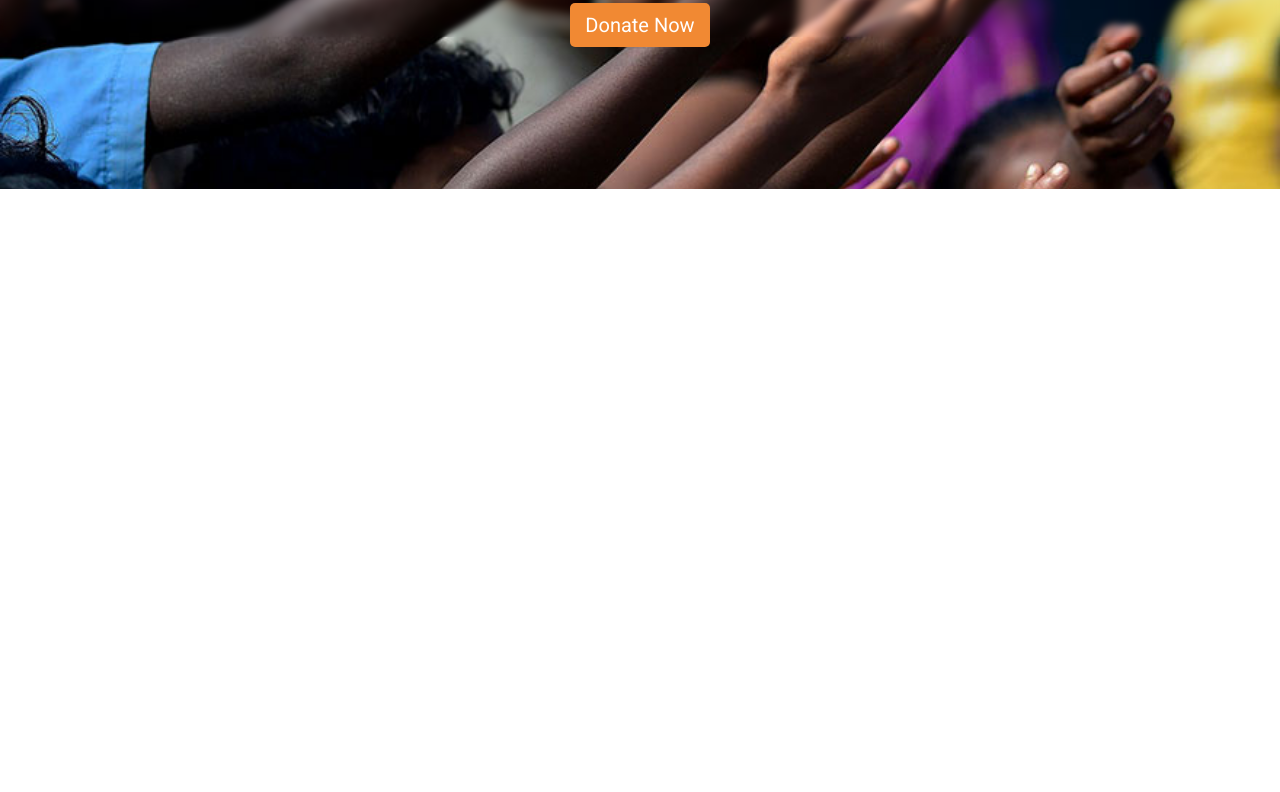
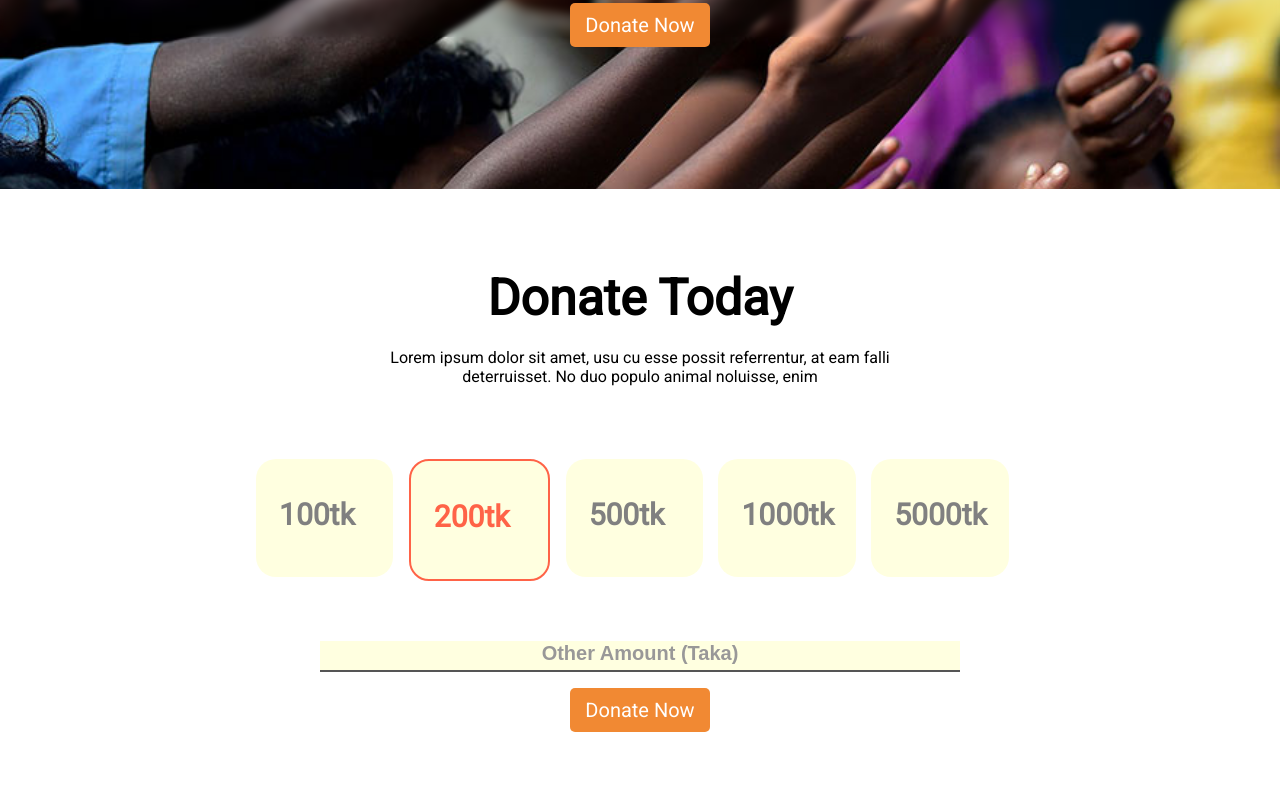
Before and after one commit to sharmin1988/donate-today, a plain HTML site: page index.html in a window 1280 px wide. Shown: the part 411-1203 px from the top of the page. Before the commit the page ends 800 px from the top, so only its background shows below. Drawn offline with Linux system fonts and the light colour scheme.

Commit message:
middle donate now part

```diff
--- a/index.html
+++ b/index.html
@@ -28,5 +28,28 @@
         </div>
     </section>
 
+
+    <section>
+        <div class="Donate-Today">
+            <h2>Donate Today</h2>
+            <p>
+                Lorem ipsum dolor sit amet, usu cu esse possit referrentur, at eam falli <br>
+                deterruisset. No duo populo animal noluisse, enim
+            </p>
+        </div>
+        <div class="taka">
+            <h3>100tk</h3>
+            <h3 class="input-tk">200tk</h3>
+            <h3>500tk</h3>
+            <h3>1000tk</h3>
+            <h3>5000tk</h3>
+        </div>
+        <div class="Donate-Today-mid">
+            <input class="input-button" type="button" value="Other Amount (Taka)"> <br>
+            <a class="anchor-tab" href="">Donate Now</a>
+        </div>
+
+    </section>
+
 </body>
 </html>
--- a/style.css
+++ b/style.css
@@ -1,6 +1,10 @@
 body{
     font-family: 'Roboto', sans-serif;
     margin: 0;
+}
+section{
+    height: 500px;
+    margin-bottom: 200px;
 }
 h1{
     font-size: 70px;
@@ -27,5 +31,53 @@ p{
     padding: 10px 15px;
     border-radius: 5px;
     font-size: 20px;
+}
 
+
+h2{
+    font-size: 50px;
+    font-weight: 700;
 }
+.Donate-Today{
+    text-align: center;
+    line-height: .5cm
+}
+.taka{
+    display: flex;
+    justify-content: space-between;
+    width: 60%;
+    margin-left: 20%;
+}
+h3{
+    width: 150px;
+    height: 80px;
+    background: lightyellow;
+    padding-top: 5%;
+    padding-left: 3%;
+    margin-right: 2%;
+    border-radius: 20px;
+    font-size: 30px;
+    color: gray;
+    font-weight: 900;
+}
+.input-tk{
+    border: 2px solid tomato;
+    color: tomato;
+}
+.Donate-Today-mid{
+    text-align: center;
+    margin-top: 30px;
+}
+.input-button{
+    width: 50%;
+    font-size: 20px;
+    margin-bottom: 2%;
+    border-top: 2px;
+    border-left: 2px;
+    border-right: 2px;
+    border-color: darkgray;
+    background: lightyellow;
+    padding-bottom: 5px;
+    color: rgb(153, 152, 152);
+    font-weight: 600;
+}
```
